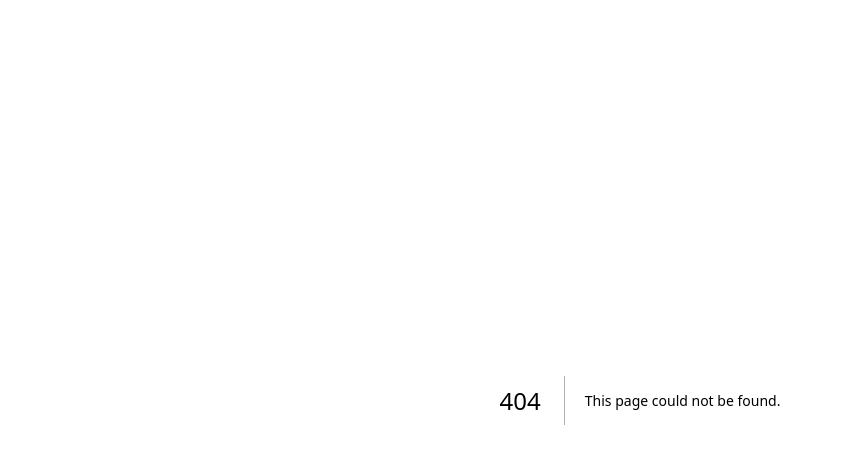
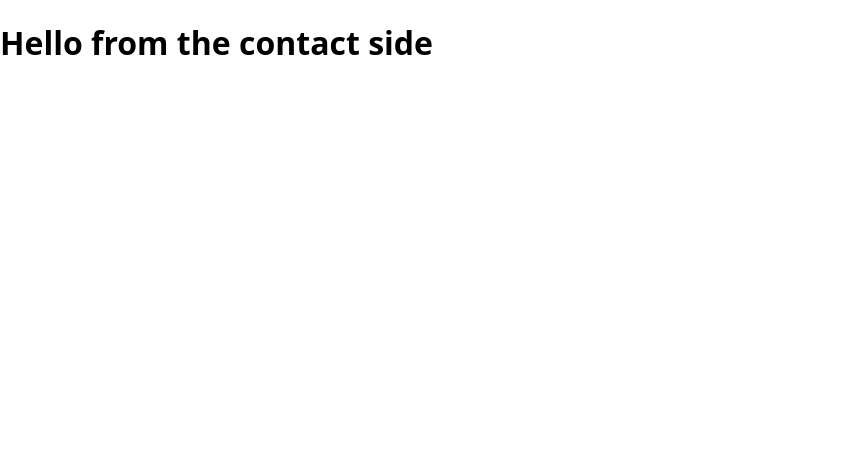
Before and after one commit to RolandHesse/MyHomepage, a Next.js app: page /contact in a window 1280 px wide. Before the commit this address had no page. Shown: the top 464 px of the page, without its empty margins (0-841 px from the left). Built offline with nearby package versions, Linux system fonts and the light colour scheme.

Commit message:
initial setup

```diff
--- /dev/null
+++ b/pages/contact.js
@@ -0,0 +1,7 @@
+export default function Contact() {
+  return (
+    <div>
+      <h1>Hello from the contact side</h1>
+    </div>
+  );
+}
--- a/pages/index.js
+++ b/pages/index.js
@@ -1,7 +1,7 @@
 export default function HomePage() {
   return (
     <div>
-      <h1>Hello from Next.js</h1>
+      <h1>Hello from the home side</h1>
     </div>
   );
 }
```
Also changed, not shown: pages/about.js (added, +7 -0 lines), pages/projects.js (added, +7 -0 lines), 1 other file (tests, documents, lock files or other folders).
